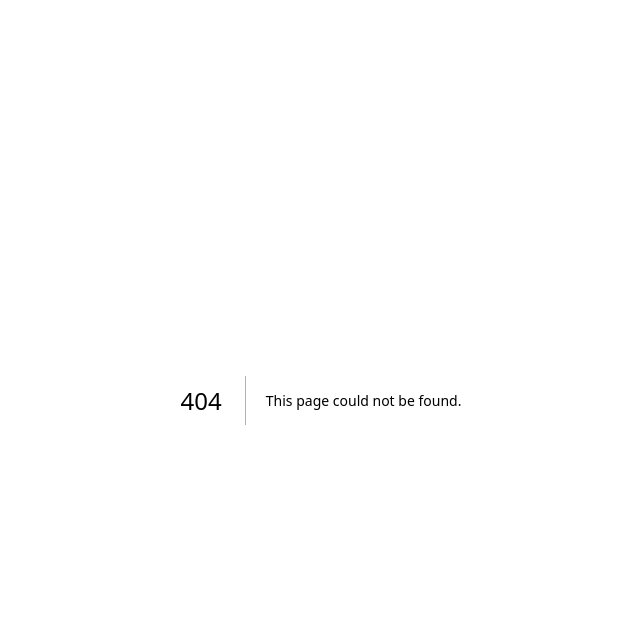
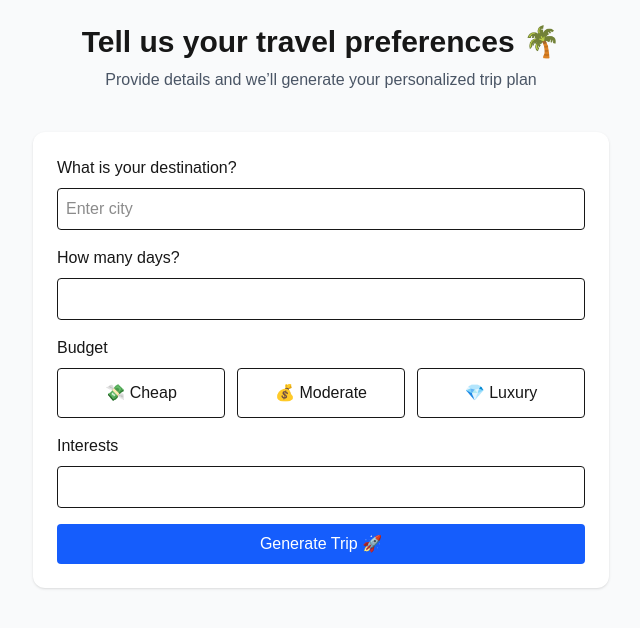
Before and after one commit to Ajeet-Baghel/ai-travel-planner, a Next.js app in the folder frontend/: page /create-trip in a window 1280 px wide. Before the commit this address had no page. Shown: the top 628 px of the page, without its empty margins (319-959 px from the left). Built offline with nearby package versions, Linux system fonts and the light colour scheme.

Commit message:
Updated create-trip page

```diff
--- /dev/null
+++ b/frontend/app/create-trip/page.tsx
@@ -0,0 +1,185 @@
+"use client";
+import { useState } from "react";
+import cities from "cities-list";
+
+export default function CreateTrip() {
+  const [destination, setDestination] = useState("");
+  const [suggestions, setSuggestions] = useState<string[]>([]);
+  const [days, setDays] = useState("");
+  const [budget, setBudget] = useState("");
+  const [interests, setInterests] = useState("");
+  const [result, setResult] = useState<any>(null);
+  const [loading, setLoading] = useState(false);
+
+  const handleSearch = (value: string) => {
+    setDestination(value);
+
+    if (value.length > 1) {
+      const cityList = Object.keys(cities);
+
+      const filtered = cityList
+        .filter((city) =>
+          city.toLowerCase().includes(value.toLowerCase())
+        )
+        .slice(0, 5);
+
+      setSuggestions(filtered);
+    } else {
+      setSuggestions([]);
+    }
+  };
+
+  // 🔥 API CALL FUNCTION
+  const handleGenerate = async () => {
+    try {
+      setLoading(true);
+
+      const token = localStorage.getItem("token");
+
+      const res = await fetch("http://localhost:5000/api/trip/create", {
+        method: "POST",
+        headers: {
+          "Content-Type": "application/json",
+          Authorization: `Bearer ${token}`,
+        },
+        body: JSON.stringify({
+          destination,
+          days,
+          budget,
+          interests,
+        }),
+      });
+
+      const data = await res.json();
+      setResult(data);
+
+      setLoading(false);
+    } catch (error) {
+      console.error(error);
+      setLoading(false);
+    }
+  };
+
+  return (
+    <div className="min-h-screen bg-gray-50 p-6">
+
+      <h1 className="text-3xl font-bold text-center mb-2">
+        Tell us your travel preferences 🌴
+      </h1>
+      <p className="text-center text-gray-600 mb-10">
+        Provide details and we’ll generate your personalized trip plan
+      </p>
+
+      <div className="max-w-xl mx-auto bg-white p-6 rounded-xl shadow">
+
+        {/* Destination with autocomplete */}
+        <label className="block mb-2 font-medium">
+          What is your destination?
+        </label>
+
+        <div className="relative">
+          <input
+            type="text"
+            placeholder="Enter city"
+            className="w-full p-2 border rounded"
+            value={destination}
+            onChange={(e) => handleSearch(e.target.value)}
+          />
+
+          {suggestions.length > 0 && (
+            <ul className="absolute bg-white border w-full mt-1 rounded shadow z-10">
+              {suggestions.map((city, index) => (
+                <li
+                  key={index}
+                  className="p-2 hover:bg-gray-200 cursor-pointer"
+                  onClick={() => {
+                    setDestination(city);
+                    setSuggestions([]);
+                  }}
+                >
+                  {city}
+                </li>
+              ))}
+            </ul>
+          )}
+        </div>
+
+        {/* Days */}
+        <label className="block mb-2 font-medium mt-4">
+          How many days?
+        </label>
+        <input
+          type="number"
+          className="w-full p-2 border rounded mb-4"
+          value={days}
+          onChange={(e) => setDays(e.target.value)}
+        />
+
+        {/* Budget */}
+        <label className="block mb-2 font-medium">
+          Budget
+        </label>
+        <div className="grid grid-cols-3 gap-3 mb-4">
+
+          <button onClick={() => setBudget("Cheap")} className="border p-3 rounded hover:bg-gray-100">
+            💸 Cheap
+          </button>
+
+          <button onClick={() => setBudget("Moderate")} className="border p-3 rounded hover:bg-gray-100">
+            💰 Moderate
+          </button>
+
+          <button onClick={() => setBudget("Luxury")} className="border p-3 rounded hover:bg-gray-100">
+            💎 Luxury
+          </button>
+
+        </div>
+
+        {/* Interests */}
+        <label className="block mb-2 font-medium">
+          Interests
+        </label>
+        <input
+          type="text"
+          className="w-full p-2 border rounded mb-4"
+          value={interests}
+          onChange={(e) => setInterests(e.target.value)}
+        />
+
+        {/* Generate Button */}
+        <button
+          onClick={handleGenerate}
+          className="w-full bg-blue-600 text-white py-2 rounded"
+        >
+          {loading ? "Generating..." : "Generate Trip 🚀"}
+        </button>
+      </div>
+
+      {/* 🔥 RESULT SECTION */}
+      {result && (
+        <div className="max-w-xl mx-auto mt-8 bg-white p-6 rounded-xl shadow">
+
+          <h2 className="text-xl font-bold mb-4">📅 Itinerary</h2>
+
+          {result.itinerary?.map((day: any) => (
+            <div key={day.day} className="mb-3">
+              <h3 className="font-semibold">Day {day.day}</h3>
+              <ul>
+                {day.activities.map((act: string, i: number) => (
+                  <li key={i}>• {act}</li>
+                ))}
+              </ul>
+            </div>
+          ))}
+
+          <h2 className="text-xl font-bold mt-4">🏨 Hotels</h2>
+          <ul>
+            {result.hotels?.map((hotel: string, i: number) => (
+              <li key={i}>• {hotel}</li>
+            ))}
+          </ul>
+        </div>
+      )}
+    </div>
+  );
+}
--- a/frontend/app/login/page.tsx
+++ b/frontend/app/login/page.tsx
@@ -23,7 +23,7 @@ export default function LoginPage() {
       if (data.token) {
         localStorage.setItem("token", data.token);
         alert("Login Successful");
-        window.location.href = "/dashboard";
+        window.location.href = "/create-trip";
       } else {
         alert("Login Failed");
         window.location.href = "/register";
```
